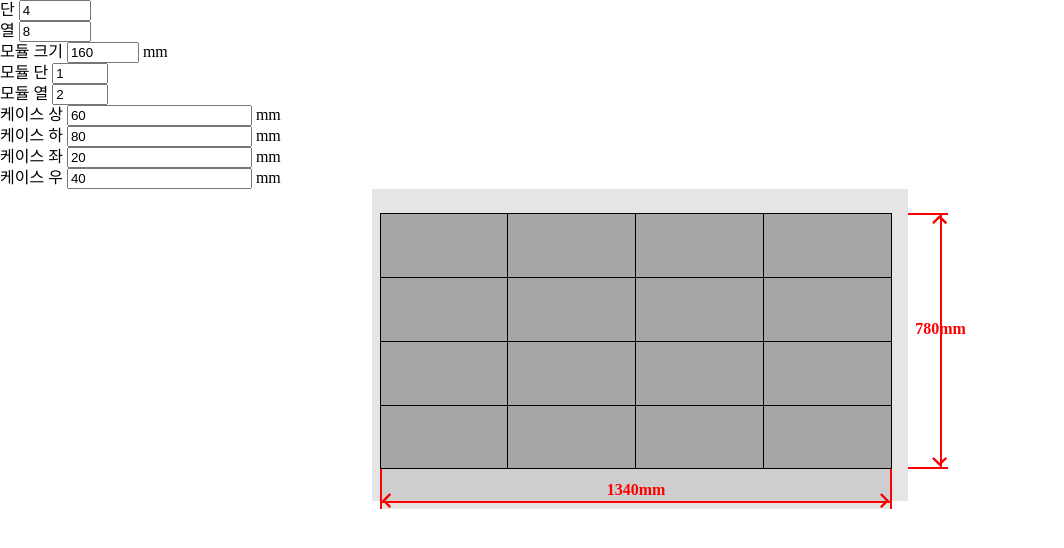
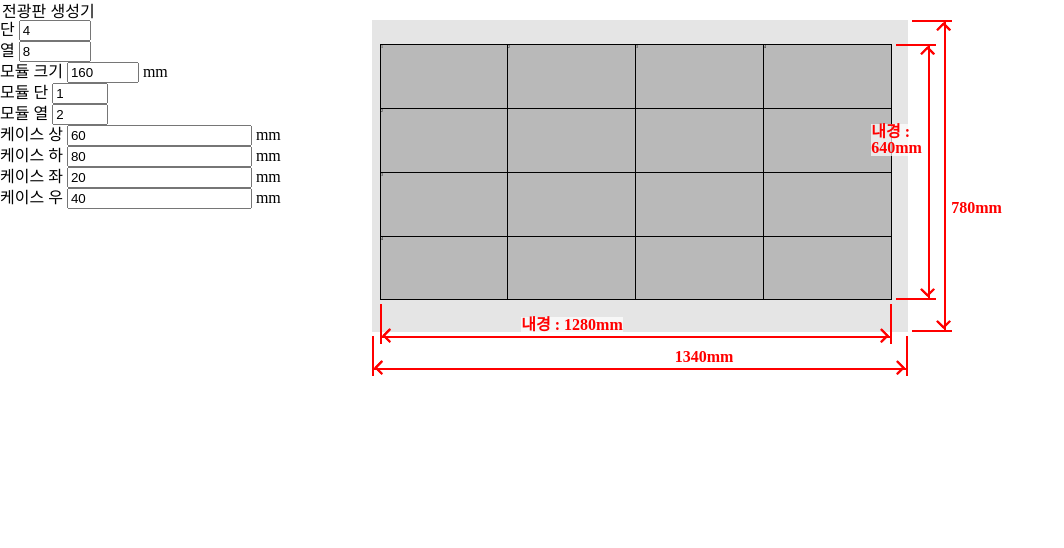
Before and after one commit to mineclover/LED_floorplan, a website with bundled scripts: page index.html in a window 1280 px wide. Shown: the whole page, without its empty margins (0-1064 px from the left). Built offline with nearby package versions, Linux system fonts and the light colour scheme.

Commit message:
feat : outer dim , inner dim, module counter

```diff
--- a/index.html
+++ b/index.html
@@ -12,7 +12,6 @@
 		<title>Document</title>
 	</head>
 	<body>
-
-
-  </body>
+		<input id="title" type="text" value="전광판 생성기"></input>
+	</body>
 </html>
--- a/module/render.js
+++ b/module/render.js
@@ -14,7 +14,21 @@ const mainRender = data => {
   </out-line>
   `;
 	targetBody.append(mainElement);
+	numberRender();
 	dimRender();
+};
+
+const numberRender = () => {
+	const boxs = document.querySelectorAll('row-box');
+	boxs.forEach((item, index) => {
+		if (index === 0) {
+			item.querySelectorAll('led-module').forEach((item, index) => {
+				item.innerHTML = index + 1;
+			});
+		} else {
+			item.querySelector('led-module').innerHTML = index + 1;
+		}
+	});
 };
 
 const coulmns = item => {
@@ -91,25 +105,25 @@ const headerRender = data => {
   </div>
   <div class="case-top">
     <label>케이스 상
-      <input type="number" value="${spec.case.top}" min="10" step="10" />
+      <input type="number" value="${spec.case.top}" min="0" step="10" />
       mm
     </label>
   </div>
   <div class="case-bottom">
     <label>케이스 하
-      <input type="number" value="${spec.case.bottom}" min="10" step="10" />
+      <input type="number" value="${spec.case.bottom}" min="0" step="10" />
       mm
     </label>
   </div>
   <div class="case-left">
     <label>케이스 좌
-      <input type="number" value="${spec.case.left}" min="10" step="10"/>
+      <input type="number" value="${spec.case.left}" min="0" step="10"/>
       mm
     </label>
   </div>
   <div class="case-right">
     <label>케이스 우
-      <input type="number" value="${spec.case.right}" min="10" step="10" />
+      <input type="number" value="${spec.case.right}" min="0" step="10" />
       mm
     </label>
   </div>
@@ -153,8 +167,8 @@ const dimRender = () => {
 	const dimXElement = document.createElement('div');
 	dimXElement.classList.add('dim-x');
 
-	// 재사용 고려해보기
-	dimXElement.innerHTML = `
+	const dimBox = (text, option = '') => {
+		return `
     <div class="left-arrow">
       <svg xmlns="http://www.w3.org/2000/svg" viewBox="0 -17 17 17" width="100" height="100">
         <path d="M 2 0 L 15 0 A 1 1 0 0 0 15 -4 L 5 -4 A 1 1 0 0 1 4 -5 L 4 -15 A 1 1 0 0 0 0 -15 L 0 -2 A 2 2 0 0 0 2 0 Z" fill="#ff0000"/>
@@ -167,33 +181,27 @@ const dimRender = () => {
       </svg>
     </div class="right-arrow">
     <div class="line">
-  <span class="dim-text">${storeDim.innerXDim}mm</span>
+    <span class="dim-text">${option}${text}mm</span>
     </div>
     `;
+	};
+
+	// 재사용 고려해보기
 
 	const dimYElement = document.createElement('div');
 	dimYElement.classList.add('dim-y');
+	const clonedXDim = dimXElement.cloneNode(true);
+	const clonedYDim = dimYElement.cloneNode(true);
+	// 재사용 고려해보기
+	dimXElement.innerHTML = dimBox(storeDim.innerXDim);
+	dimYElement.innerHTML = dimBox(storeDim.innerYDim);
 
-	// 재사용 고려해보기
-	dimYElement.innerHTML = `
-  <div class="left-arrow">
-    <svg xmlns="http://www.w3.org/2000/svg" viewBox="0 -17 17 17" width="100" height="100">
-      <path d="M 2 0 L 15 0 A 1 1 0 0 0 15 -4 L 5 -4 A 1 1 0 0 1 4 -5 L 4 -15 A 1 1 0 0 0 0 -15 L 0 -2 A 2 2 0 0 0 2 0 Z" fill="#ff0000"/>
-    </svg>
-  </div class="left-arrow">
-  <div class="bottom-dim"></div class="bottom-dim">
-  <div class="right-arrow">
-    <svg xmlns="http://www.w3.org/2000/svg" viewBox="0 -17 17 17" width="100" height="100">
-      <path d="M 2 0 L 15 0 A 1 1 0 0 0 15 -4 L 5 -4 A 1 1 0 0 1 4 -5 L 4 -15 A 1 1 0 0 0 0 -15 L 0 -2 A 2 2 0 0 0 2 0 Z" fill="#ff0000"/>
-    </svg>
-  </div class="right-arrow">
-  <div class="line">
-  <span class="dim-text">${storeDim.innerYDim}mm</span>
-  </div>
-  `;
-
-	document.querySelector('inner-box').append(dimXElement);
-	document.querySelector('inner-box').append(dimYElement);
+	clonedXDim.innerHTML = dimBox(storeDim.innerXDim - spec.case.left - spec.case.right, '내경 : ');
+	clonedYDim.innerHTML = dimBox(storeDim.innerYDim - spec.case.top - spec.case.bottom, '내경 : ');
+	document.querySelector('out-line').append(dimXElement);
+	document.querySelector('out-line').append(dimYElement);
+	document.querySelector('inner-box').append(clonedXDim);
+	document.querySelector('inner-box').append(clonedYDim);
 };
 
 export { mainRender, headerRender };
--- a/scss/style.scss
+++ b/scss/style.scss
@@ -1,3 +1,19 @@
+body {
+	height: 100vh;
+	margin: auto;
+}
+
+#title {
+	outline: none;
+	border: none;
+	font-size: 16px;
+}
+
+header {
+	position: fixed;
+	left: 0;
+}
+
 main {
 	display: flex;
 	align-items: center;
@@ -15,6 +31,9 @@ main {
 	--out-inner-box-top: 16;
 	--out-inner-box-bottom: 16;
 
+	--dim-height: 40;
+	--arrow-size: 16;
+
 	--unit: 4px;
 	font-size: var(--unit);
 
@@ -25,12 +44,12 @@ main {
 		width: calc(var(--out-line-width) * 1em);
 		height: calc(var(--out-line-height) * 1em);
 		inner-box {
+			position: relative;
 			display: flex;
 			margin-top: calc(var(--out-inner-box-top) * 1em);
 			margin-left: calc(var(--out-inner-box-left) * 1em);
 			height: fit-content;
 			flex-direction: column;
-			background-color: rgba(0, 0, 0, 0.1);
 			flex-wrap: wrap;
 			flex: 0;
 			row-box {
@@ -76,10 +95,10 @@ main {
 }
 
 .dim-x {
-	position: relative;
+	position: absolute;
+	bottom: calc(var(--dim-height) * -1.1px);
 	box-sizing: border-box;
-	--dim-height: 40;
-	--arrow-size: 16;
+
 	width: 100%;
 	height: calc(var(--dim-height) * 1px);
 
@@ -128,22 +147,22 @@ main {
 		background-color: red;
 		.dim-text {
 			display: block;
-			margin-bottom: calc((var(--dim-height) * 0.6px));
 			font-weight: bold;
 			font-size: 16px;
 			color: red;
+			background-color: rgba(255, 255, 255, 0.7);
 		}
 	}
 }
 
 .dim-y {
 	position: absolute;
-	right: calc(var(--dim-height) * -1px);
+
+	right: calc(var(--dim-height) * -1.1px);
 	box-sizing: border-box;
-	--dim-height: 40;
-	--arrow-size: 16;
+
 	width: calc(var(--dim-height) * 1px);
-	height: calc(var(--inner-box-height) * 1em);
+	height: 100%;
 
 	border-top: 2px solid red;
 	border-bottom: 2px solid red;
@@ -191,10 +210,49 @@ main {
 		background-color: red;
 		.dim-text {
 			display: block;
-			margin-bottom: calc((var(--dim-height) * 0.6px));
 			font-weight: bold;
 			font-size: 16px;
 			color: red;
+			background-color: rgba(255, 255, 255, 0.7);
 		}
 	}
 }
+
+out-line {
+	inner-box {
+		.dim-x {
+			.line {
+				.dim-text {
+					margin: 0;
+					margin-bottom: calc((var(--dim-height) * 0.6px));
+					margin-right: 128px;
+				}
+			}
+		}
+		.dim-y {
+			.line {
+				.dim-text {
+					margin: 0;
+					margin-bottom: 64px;
+					margin-right: 64px;
+				}
+			}
+		}
+	}
+	.dim-x {
+		.line {
+			.dim-text {
+				margin-bottom: calc((var(--dim-height) * 0.6px));
+				margin-left: 128px;
+			}
+		}
+	}
+	.dim-y {
+		.line {
+			.dim-text {
+				margin-top: 64px;
+				margin-left: 64px;
+			}
+		}
+	}
+}
```
Also changed, not shown: Readme.md, css/style.css. Lines whose indentation alone changed are shown as unchanged.
